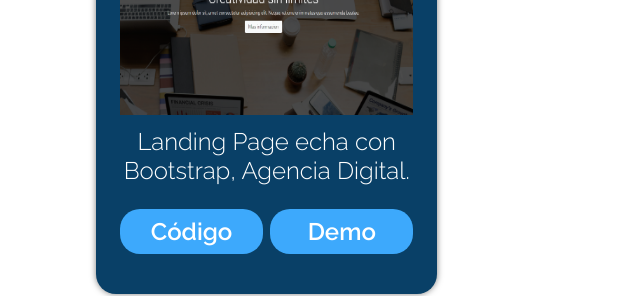
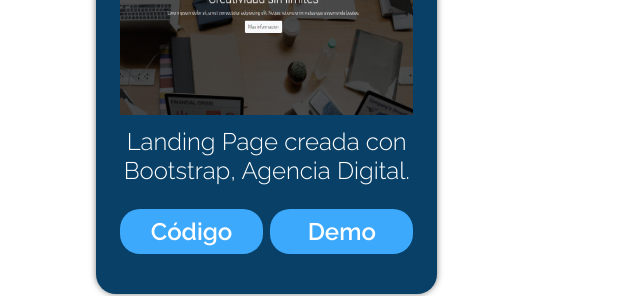
Before and after one commit to diegoAlexandre17/Portfolio-personal, a plain HTML site: page index.html in a window 1280 px wide. Shown: the part 3680-3976 px from the top of the page, 0-640 px from the left. Drawn offline with Linux system fonts and the light colour scheme.

Commit message:
corrigiendo el index html

```diff
--- a/index.html
+++ b/index.html
@@ -302,7 +302,7 @@
               alt="juego de futbol"
             />
             <p class="card__description">
-              Landing Page echa con Bootstrap, Agencia Digital.
+              Landing Page creada con Bootstrap, Agencia Digital.
             </p>
             <div class="card__btns">
               <a
```
